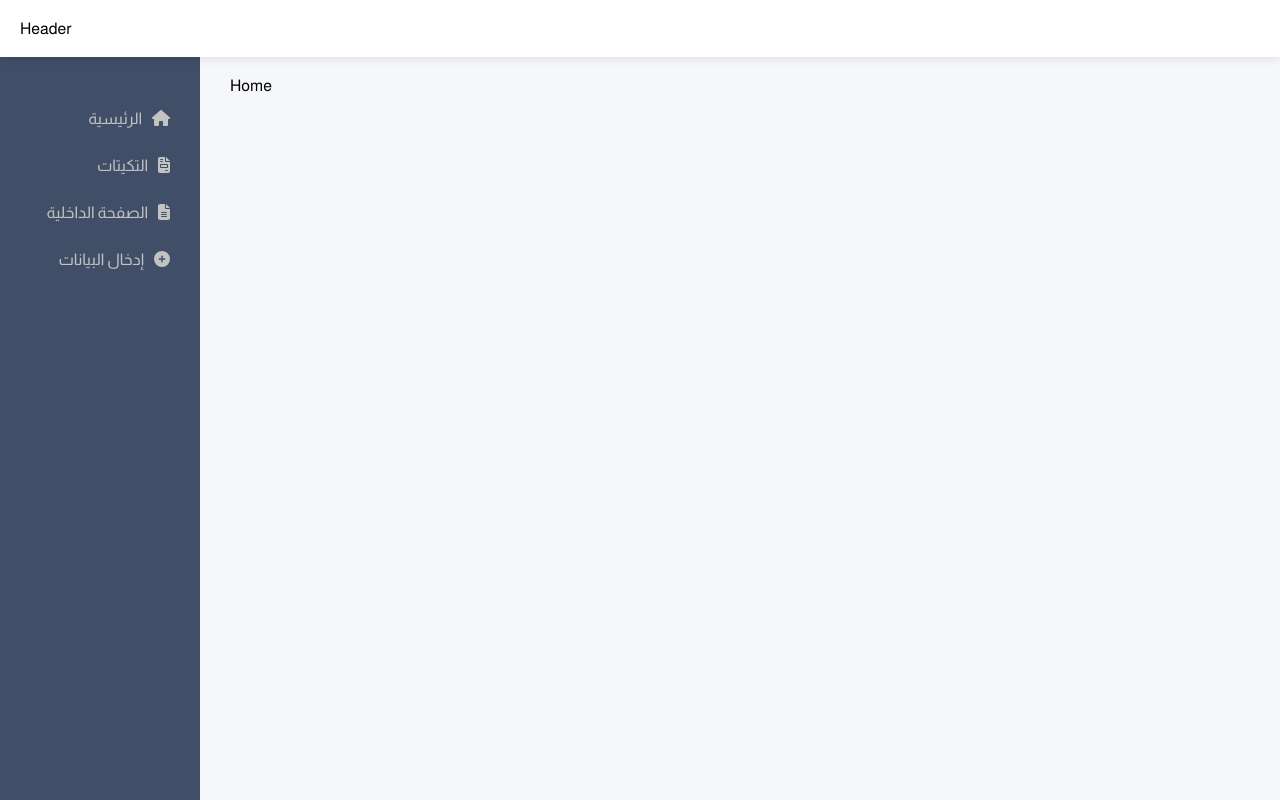
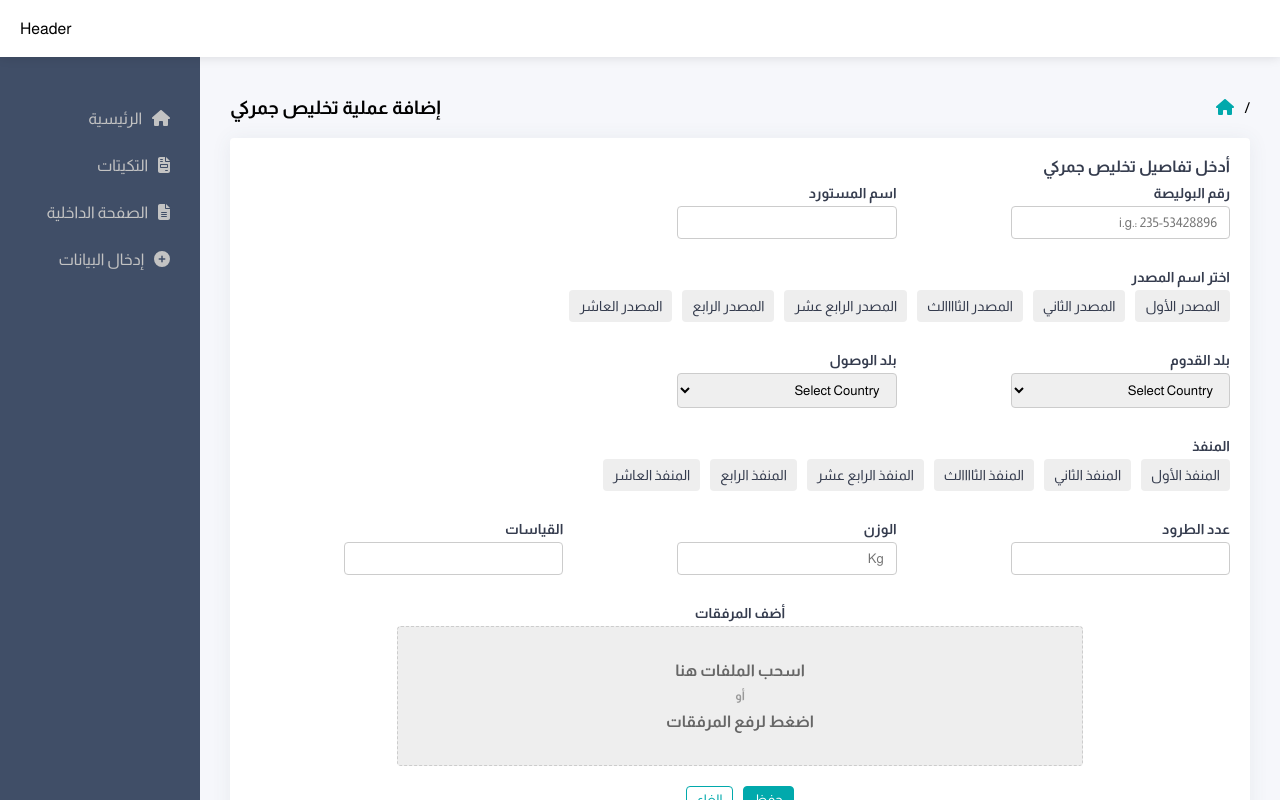
Before and after one commit to MtsmAshraf/adminty-master-react, a React (Create React App) app: page / in a window 1280 px wide. Built offline with nearby package versions, Linux system fonts and the light colour scheme.

Commit message:
added <Breadcumbs />

```diff
--- a/src/App.jsx
+++ b/src/App.jsx
@@ -16,7 +16,7 @@ library.add(fas)
 const router = createBrowserRouter(
   createRoutesFromElements(
     <Route path="/" element={<RootLayout/>}>
-        <Route index element={<Home />} />
+        <Route index element={<Addbill />} />
         <Route path='/invoice-list' element={<InvoiceList />}/>
         <Route path='/invoice' element={<Invoice />}/>
         <Route path='/add-bill' element={<Addbill />}/>
--- a/src/Layout/RootLayout/RootLayout.jsx
+++ b/src/Layout/RootLayout/RootLayout.jsx
@@ -2,6 +2,7 @@ import { Outlet } from "react-router-dom"
 import Header from "../../Pages/Header/Header"
 import styles from "./root-layout.module.css"
 import Sidebar from "../../components/Sideabar/Sideabar"
+import Breadcumbs from "../../components/Breadcumbs/Breadcumbs"
 const RootLayout = () => {
   return (
     <div className={styles.rootLayout}>
--- a/src/Pages/AddBill/Addbill.jsx
+++ b/src/Pages/AddBill/Addbill.jsx
@@ -1,6 +1,7 @@
 import { useEffect } from "react";
 import Card from "../../components/Card/Card"
 import "./add-bill.css"
+import Breadcumbs from "../../components/Breadcumbs/Breadcumbs";
 const Addbill = () => {
     useEffect(() => {
         console.log("mounted")
@@ -40,6 +41,7 @@ const Addbill = () => {
     })
     return (
     <div className='add-bill'>
+        <Breadcumbs pageName={"إضافة عملية تخليص جمركي"}/>
         <Card>
         <div className="card-block" dir="rtl">
             <h4 className="sub-title">أدخل تفاصيل تخليص جمركي</h4>
--- a/src/Pages/AddBill/add-bill.css
+++ b/src/Pages/AddBill/add-bill.css
@@ -1,5 +1,4 @@
 .add-bill{
-    background-color: red;
 }
 .card-block form{
     display: flex;
--- /dev/null
+++ b/src/components/Breadcumbs/Breadcumbs.jsx
@@ -0,0 +1,34 @@
+import { FontAwesomeIcon } from "@fortawesome/react-fontawesome";
+import styles from "./breadcumbs.module.css";
+import { faHouse } from "@fortawesome/free-solid-svg-icons";
+import { Link, useLocation } from "react-router-dom";
+const Breadcumbs = ({pageName}) => {
+    const location = useLocation();
+    let currentLink = '';
+
+    const crumbs = location.pathname.split("/")
+    .filter(crumb => crumb !== "")
+    .map(crumb => {
+        currentLink += `/` + crumb
+        return (
+            <div key={crumb}>
+                <Link to={currentLink}>{pageName}</Link>
+            </div>
+        )
+    })
+    console.log(crumbs)
+  return (
+    <div className={styles.breadcumbs}>
+        <h3>{pageName}</h3>
+        <div>
+            <Link to="/">
+                <FontAwesomeIcon icon={faHouse} />
+            </Link>
+            <span>/</span>
+            {crumbs}
+        </div>
+    </div>
+  )
+}
+
+export default Breadcumbs
--- /dev/null
+++ b/src/components/Breadcumbs/breadcumbs.module.css
@@ -0,0 +1,16 @@
+.breadcumbs{
+    margin-top: 20px;
+    margin-bottom: 20px;
+    display: flex;
+    align-items: center;
+    justify-content: space-between;
+}
+.breadcumbs div{
+    display: flex;
+    align-items: center;
+    justify-content: space-between;
+    gap: 10px;
+}
+.breadcumbs div a{
+    color: var(--main-color);
+}
```
